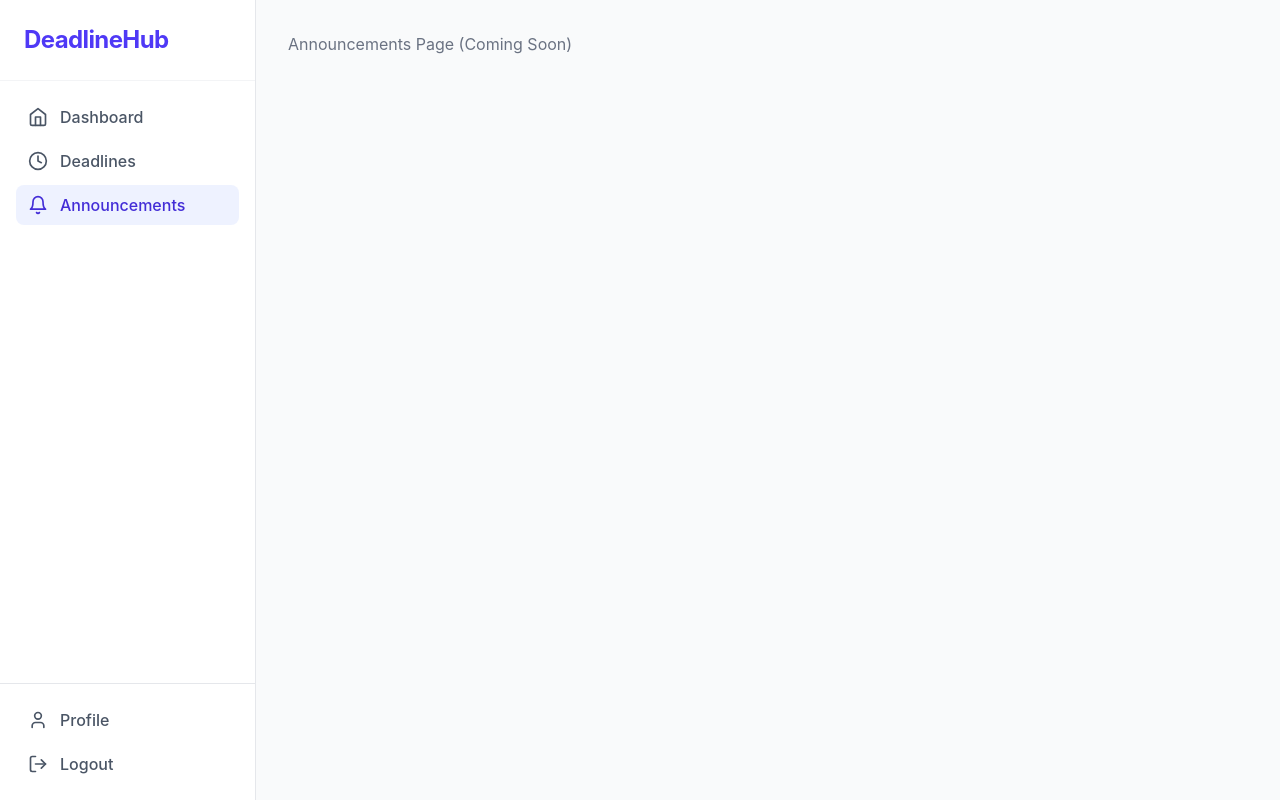
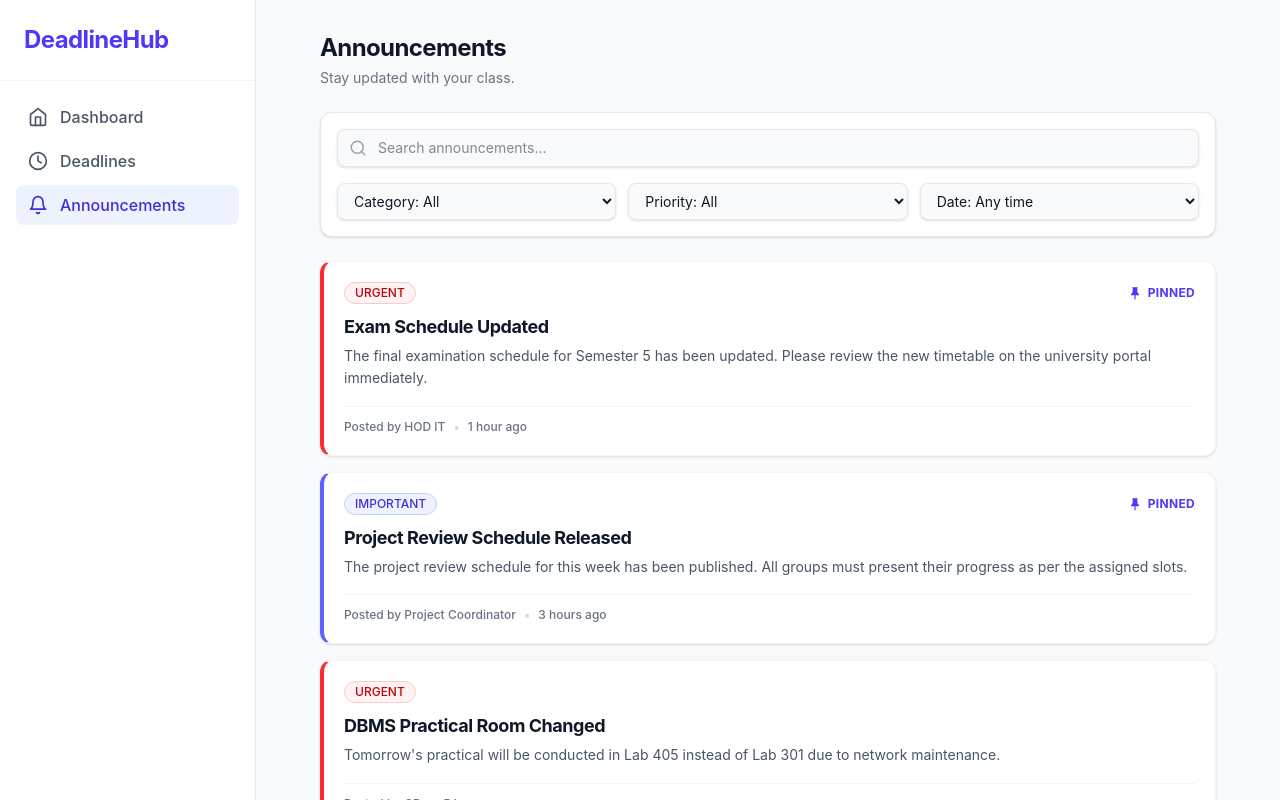
Before and after one commit to Neelk141106/deadlinehub, a React (Vite) app: page / in a window 1280 px wide. Both pictures are taken after a click on the link "Announcements". Shown: the top 800 px of the page. Built offline with nearby package versions, Linux system fonts and the light colour scheme.

Commit message:
build announcements page

```diff
--- a/src/App.jsx
+++ b/src/App.jsx
@@ -1,6 +1,7 @@
 import React, { useState } from 'react';
 import { StudentDashboard } from './components/StudentDashboard';
 import { DeadlinesPage } from './components/DeadlinesPage';
+import { AnnouncementsPage } from './components/AnnouncementsPage';
 
 function App() {
   const [activeTab, setActiveTab] = useState('deadlines');
@@ -64,7 +65,7 @@ function App() {
       <main className="flex-1 p-4 md:p-8 pb-24 md:pb-8 overflow-auto">
         {activeTab === 'dashboard' && <StudentDashboard />}
         {activeTab === 'deadlines' && <DeadlinesPage />}
-        {activeTab === 'announcements' && <div className="text-gray-500">Announcements Page (Coming Soon)</div>}
+        {activeTab === 'announcements' && <AnnouncementsPage />}
       </main>
       {/* Mobile Bottom Navigation */}
       <nav className="md:hidden fixed bottom-0 left-0 right-0 bg-white border-t border-gray-200 z-10">
--- /dev/null
+++ b/src/components/AnnouncementsPage.jsx
@@ -0,0 +1,104 @@
+import React from 'react';
+import { PageHeader } from './ui/PageHeader';
+import { Input } from './ui/Input';
+import { AnnouncementCard } from './AnnouncementCard';
+
+export function AnnouncementsPage() {
+  return (
+    <div className="max-w-4xl mx-auto space-y-6">
+      <PageHeader
+        title="Announcements"
+        description="Stay updated with your class."
+      />
+
+      {/* Search and Filters */}
+      <div className="bg-white p-4 rounded-xl border border-gray-200 shadow-sm space-y-4">
+        {/* Search */}
+        <div className="relative">
+          <div className="absolute inset-y-0 left-0 pl-3 flex items-center pointer-events-none text-gray-400">
+            <svg xmlns="http://www.w3.org/2000/svg" width="18" height="18" viewBox="0 0 24 24" fill="none" stroke="currentColor" strokeWidth="2" strokeLinecap="round" strokeLinejoin="round"><circle cx="11" cy="11" r="8"/><line x1="21" y1="21" x2="16.65" y2="16.65"/></svg>
+          </div>
+          <Input
+            type="text"
+            placeholder="Search announcements..."
+            className="pl-10 bg-gray-50 border-gray-200"
+          />
+        </div>
+
+        {/* Filters */}
+        <div className="flex flex-wrap gap-3">
+          <select className="input-field bg-gray-50 border-gray-200 py-2 px-3 text-sm flex-1 min-w-[140px]">
+            <option value="">Category: All</option>
+            <option value="academic">Academic</option>
+            <option value="examination">Examination</option>
+            <option value="lecture">Lecture</option>
+            <option value="practical">Practical</option>
+            <option value="department">Department</option>
+            <option value="event">Event</option>
+            <option value="general">General</option>
+          </select>
+          <select className="input-field bg-gray-50 border-gray-200 py-2 px-3 text-sm flex-1 min-w-[140px]">
+            <option value="">Priority: All</option>
+            <option value="urgent">Urgent</option>
+            <option value="important">Important</option>
+            <option value="normal">Normal</option>
+          </select>
+          <select className="input-field bg-gray-50 border-gray-200 py-2 px-3 text-sm flex-1 min-w-[140px]">
+            <option value="">Date: Any time</option>
+            <option value="today">Today</option>
+            <option value="yesterday">Yesterday</option>
+            <option value="this-week">This Week</option>
+            <option value="this-month">This Month</option>
+            <option value="older">Older</option>
+          </select>
+        </div>
+      </div>
+
+      {/* Announcements Feed */}
+      <div className="space-y-4">
+        <AnnouncementCard
+          priorityVariant="urgent"
+          priorityText="URGENT"
+          isPinned={true}
+          title="Exam Schedule Updated"
+          message="The final examination schedule for Semester 5 has been updated. Please review the new timetable on the university portal immediately."
+          postedBy="HOD IT"
+          postedTime="1 hour ago"
+        />
+        <AnnouncementCard
+          priorityVariant="important"
+          priorityText="IMPORTANT"
+          isPinned={true}
+          title="Project Review Schedule Released"
+          message="The project review schedule for this week has been published. All groups must present their progress as per the assigned slots."
+          postedBy="Project Coordinator"
+          postedTime="3 hours ago"
+        />
+        <AnnouncementCard
+          priorityVariant="urgent"
+          priorityText="URGENT"
+          title="DBMS Practical Room Changed"
+          message="Tomorrow's practical will be conducted in Lab 405 instead of Lab 301 due to network maintenance."
+          postedBy="CR"
+          postedTime="5 hours ago"
+        />
+        <AnnouncementCard
+          priorityVariant="normal"
+          priorityText="EVENT"
+          title="Guest Lecture: AI in Healthcare"
+          message="There will be a guest lecture on 'AI in Healthcare' this Friday at 2:00 PM in the Main Seminar Hall. Attendance is highly recommended."
+          postedBy="Dept. Coordinator"
+          postedTime="Yesterday"
+        />
+        <AnnouncementCard
+          priorityVariant="normal"
+          priorityText="GENERAL"
+          title="Library Hours Extended"
+          message="In view of the upcoming end-semester examinations, the central library will remain open until 10:00 PM starting next Monday."
+          postedBy="Librarian"
+          postedTime="2 days ago"
+        />
+      </div>
+    </div>
+  );
+}
```
Also changed, not shown: 2 other files (tests, documents, lock files or other folders).
